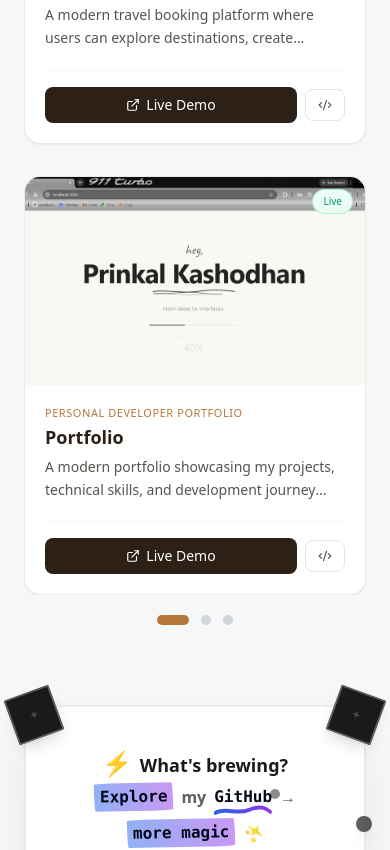
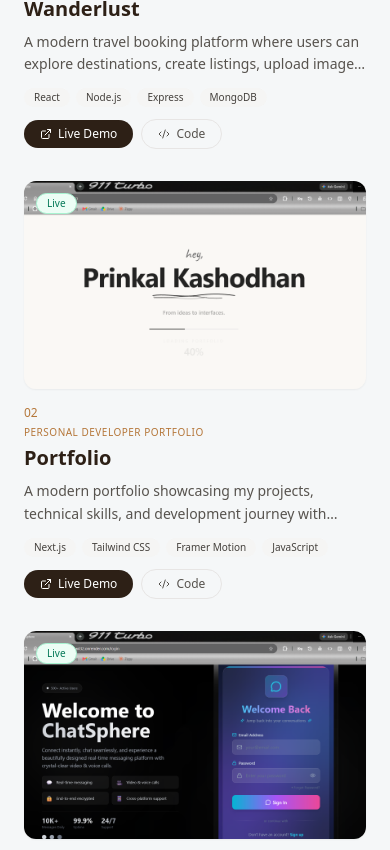
Before and after one commit to kashodhanprinkal/prinkal-portfolio, a Next.js app: page / in a window 390 px wide. Shown: the part 3940-4790 px from the top of the page. Built offline with nearby package versions, Linux system fonts and the light colour scheme; what lightswind would draw is missing.

Commit message:
change the ui for project and also make smooth costom sursor

```diff
--- a/src/components/sections/Projects.jsx
+++ b/src/components/sections/Projects.jsx
@@ -1,133 +1,51 @@
 "use client";
 
-import { useState } from "react";
-import { motion, AnimatePresence } from "framer-motion";
+import { useRef, useState } from "react";
+import { motion, useInView } from "framer-motion";
+import Image from "next/image";
+import { ExternalLink, Code2, ArrowRight, Eye } from "lucide-react";
 import AnimatedHeading from "@/components/ui/AnimatedHeading";
+import { projects } from "@/data/projects";
 import HighlightText from "@/components/ui/HighlightText";
-import ProjectCard from "@/components/ui/ProjectCard";
-import { projects } from "@/data/projects";
-import { ChevronLeft, ChevronRight, ArrowRight } from "lucide-react";
-import { FaGithub } from "react-icons/fa";
+import { FaGithub } from "react-icons/fa";  //
+
+// Status badge colors
+const statusColors = {
+  Live: "bg-emerald-50 text-emerald-700 border-emerald-200",
+  "In Progress": "bg-amber-50 text-amber-700 border-amber-200",
+  Completed: "bg-sky-50 text-sky-700 border-sky-200",
+  Archived: "bg-stone-50 text-stone-500 border-stone-200",
+};
 
 export default function Projects() {
-  const [index, setIndex] = useState(0);
-  const [direction, setDirection] = useState(0);
-
-  const maxIndex = Math.max(0, projects.length - 2);
-
-  const next = () => {
-    setDirection(1);
-    setIndex((prev) => (prev >= maxIndex ? 0 : prev + 1));
-  };
-
-  const prev = () => {
-    setDirection(-1);
-    setIndex((prev) => (prev <= 0 ? maxIndex : prev - 1));
-  };
-
-  const handleDragEnd = (_, info) => {
-    if (info.offset.x < -100) next();
-    if (info.offset.x > 100) prev();
-  };
-
-  const visibleProjects = [
-    projects[index],
-    projects[index + 1] || projects[0],
-  ];
-
   return (
-    <section id="projects" className="relative py-28 bg-[#F5F7F8]">
-      <div className="mx-auto max-w-7xl px-6">
-
-        {/* Heading */}
-        <div className="text-center">
-          <div className="mt-[-90]">
-            <AnimatedHeading variant="dark">Projects</AnimatedHeading>
-          </div>
-
-          <p className="mx-auto mt-4 max-w-2xl text-[#4A4A4A] text-lg leading-8">
-            A collection of projects showcasing my skills, and continuous learning.
+    <section id="projects" className="py-20 md:py-28 bg-[#F5F7F8]">
+      <div className="mx-auto max-w-6xl px-6">
+        {/* Header */}
+        <div className="mb-12 text-center md:mb-16">
+          <AnimatedHeading variant="dark">Projects</AnimatedHeading>
+          <p className="mx-auto mt-4 max-w-2xl text-[#4A4A4A] text-lg leading-relaxed">
+            A curated selection of my work — each project tells a story of problem-solving and creativity.
           </p>
         </div>
 
-        {/* Slider */}
-        <div className="relative mt-8">
+        {/* Project Rows */}
+        <div className="space-y-8">
+          {projects.map((project, index) => {
+            const isEven = index % 2 === 0;
 
-          {/* Left */}
-          <button
-            onClick={prev}
-            className="absolute left-0 top-1/2 z-20 hidden h-12 w-12 -translate-x-1/2 -translate-y-1/2 items-center justify-center rounded-full border-2 border-[#E8ECEF] bg-white shadow-md transition hover:scale-110 hover:border-[#B5773A] hover:shadow-lg lg:flex"
-          >
-            <ChevronLeft className="h-5 w-5 text-[#1A1A1A]" />
-          </button>
-
-          {/* Right */}
-          <button
-            onClick={next}
-            className="absolute right-0 top-1/2 z-20 hidden h-12 w-12 translate-x-1/2 -translate-y-1/2 items-center justify-center rounded-full border-2 border-[#E8ECEF] bg-white shadow-md transition hover:scale-110 hover:border-[#B5773A] hover:shadow-lg lg:flex"
-          >
-            <ChevronRight className="h-5 w-5 text-[#1A1A1A]" />
-          </button>
-
-          <div className="overflow-hidden">
-            <AnimatePresence mode="wait" custom={direction}>
-              <motion.div
-                key={index}
-                custom={direction}
-                initial={{
-                  x: direction > 0 ? 250 : -250,
-                  opacity: 0,
-                  scale: 0.96,
-                }}
-                animate={{
-                  x: 0,
-                  opacity: 1,
-                  scale: 1,
-                }}
-                exit={{
-                  x: direction > 0 ? -250 : 250,
-                  opacity: 0,
-                  scale: 0.96,
-                }}
-                transition={{
-                  duration: 0.45,
-                  ease: "easeInOut",
-                }}
-                drag="x"
-                dragElastic={0.15}
-                dragConstraints={{ left: 0, right: 0 }}
-                onDragEnd={handleDragEnd}
-                className="grid grid-cols-1 gap-8 md:grid-cols-2"
-              >
-                {visibleProjects.map((project) => (
-                  <ProjectCard
-                    key={project.id}
-                    project={project}
-                  />
-                ))}
-              </motion.div>
-            </AnimatePresence>
-          </div>
+            return (
+              <ProjectRow
+                key={project.id}
+                project={project}
+                index={index}
+                isEven={isEven}
+              />
+            );
+          })}
         </div>
 
-        {/* Dots */}
-        <div className="mt-5 flex justify-center gap-3">
-          {Array.from({ length: maxIndex + 1 }).map((_, i) => (
-            <button
-              key={i}
-              onClick={() => {
-                setDirection(i > index ? 1 : -1);
-                setIndex(i);
-              }}
-              className={`h-2.5 rounded-full transition-all duration-300 ${
-                i === index
-                  ? "w-8 bg-[#B5773A]"
-                  : "w-2.5 bg-[#D1D5DB]"
-              }`}
-            />
-          ))}
-        </div>
-
+        {/* CTA */}
         {/* GitHub CTA - Sticker Style with Corner Tapes Only */}
         <motion.div
           initial={{ opacity: 0, scale: 0.95, rotate: -2 }}
@@ -208,3 +126,192 @@ export default function Projects() {
     </section>
   );
 }
+
+// Project Row Component
+function ProjectRow({ project, index, isEven }) {
+  const ref = useRef(null);
+  const isInView = useInView(ref, { once: true, amount: 0.3 });
+  const [isHovered, setIsHovered] = useState(false);
+
+  return (
+    <motion.div
+      ref={ref}
+      initial={{ opacity: 0, y: 30 }}
+      animate={isInView ? { opacity: 1, y: 0 } : { opacity: 0, y: 30 }}
+      transition={{ duration: 0.5, delay: index * 0.08 }}
+      className="group relative"
+    >
+      <div
+        className={`flex flex-col gap-4 ${isEven ? "md:flex-row" : "md:flex-row-reverse"}`}
+        onMouseEnter={() => setIsHovered(true)}
+        onMouseLeave={() => setIsHovered(false)}
+        style={{ cursor: 'none' }}
+      >
+
+        {/* Custom Cursor */}
+        <motion.div
+          animate={{
+            scale: isHovered ? 1 : 0,
+            opacity: isHovered ? 1 : 0,
+          }}
+          transition={{ duration: 0.2 }}
+          className="pointer-events-none fixed z-50 flex h-12 w-12 items-center justify-center rounded-full bg-[#B5773A] text-white shadow-lg"
+          style={{
+            left: 'var(--mouse-x)',
+            top: 'var(--mouse-y)',
+            transform: 'translate(-50%, -50%)',
+          }}
+        >
+          <Eye className="h-5 w-5" />
+        </motion.div>
+
+        {/* Image Side - 45% */}
+        <motion.div
+          className="relative w-full md:w-[45%]"
+          whileHover={{ scale: 1.02 }}
+          transition={{ duration: 0.3 }}
+        >
+          <div className="relative h-52 w-full overflow-hidden rounded-xl bg-stone-100 shadow-sm transition-shadow duration-300 group-hover:shadow-xl md:h-64 lg:h-72">
+            <Image
+              src={project.image}
+              alt={project.title}
+              fill
+              className="object-cover transition duration-500 group-hover:scale-110"
+            />
+
+            {/* Overlay on hover */}
+            <motion.div
+              initial={{ opacity: 0 }}
+              whileHover={{ opacity: 1 }}
+              transition={{ duration: 0.3 }}
+              className="absolute inset-0 bg-gradient-to-t from-black/40 via-black/10 to-transparent"
+            />
+
+            {/* Status Badge */}
+            {project.status && (
+              <span
+                className={`absolute left-3 top-3 rounded-full border px-2.5 py-0.5 text-[10px] font-medium backdrop-blur-sm ${
+                  statusColors[project.status] || "bg-stone-50 text-stone-500 border-stone-200"
+                }`}
+              >
+                {project.status}
+              </span>
+            )}
+
+            {/* Featured Badge */}
+            {project.featured && (
+              <span className="absolute -right-2 -top-2 rotate-12 bg-[#B5773A] px-3 py-0.5 text-[10px] font-bold text-white shadow-lg">
+                ★ Featured
+              </span>
+            )}
+          </div>
+        </motion.div>
+
+        {/* Content Side - 55% */}
+        <motion.div
+          className="flex w-full flex-col justify-center md:w-[55%] md:px-4"
+          whileHover={{ x: isEven ? 6 : -6 }}
+          transition={{ duration: 0.3 }}
+        >
+          {/* Project Number */}
+          <span className="text-xs font-medium text-[#B5773A]">
+            {String(index + 1).padStart(2, "0")}
+          </span>
+
+          {/* Subtitle */}
+          {project.subtitle && (
+            <p className="mt-1 text-[10px] font-medium uppercase tracking-wider text-[#B5773A]">
+              {project.subtitle}
+            </p>
+          )}
+
+          {/* Title */}
+          <h3 className="mt-1 text-xl font-bold text-[#2D2016] md:text-2xl">
+            {project.title}
+          </h3>
+
+          {/* Description - shorter */}
+          <p className="mt-2 text-sm leading-relaxed text-stone-600 line-clamp-2 md:text-sm">
+            {project.description}
+          </p>
+
+          {/* Tech Tags - smaller */}
+          <div className="mt-3 flex flex-wrap gap-1.5">
+            {project.tags.slice(0, 4).map((tag) => (
+              <span
+                key={tag}
+                className="rounded-full bg-stone-100 px-2.5 py-0.5 text-[10px] font-medium text-stone-700"
+              >
+                {tag}
+              </span>
+            ))}
+          </div>
+
+          {/* Metrics (optional) - smaller */}
+          {project.metrics && (
+            <div className="mt-2 flex flex-wrap gap-3 text-xs text-stone-600">
+              {Object.entries(project.metrics).map(([key, value]) => (
+                <span key={key} className="flex items-center gap-1">
+                  <span className="font-medium text-[#2D2016]">{value}</span>
+                  <span className="text-stone-400">•</span>
+                  <span className="capitalize text-[10px]">{key.replace(/([A-Z])/g, ' $1').trim()}</span>
+                </span>
+              ))}
+            </div>
+          )}
+
+          {/* Progress Bar (smaller) */}
+          {project.status === "In Progress" && project.progress && (
+            <div className="mt-2">
+              <div className="h-1 w-full rounded-full bg-stone-200">
+                <div
+                  className="h-1 rounded-full bg-[#B5773A] transition-all"
+                  style={{ width: `${project.progress}%` }}
+                />
+              </div>
+              <span className="text-[10px] text-stone-500">{project.progress}% complete</span>
+            </div>
+          )}
+
+          {/* Action Buttons - smaller */}
+          <div className="mt-3 flex flex-wrap items-center gap-2">
+            {project.liveLink && (
+              <a
+                href={project.liveLink}
+                target="_blank"
+                rel="noopener noreferrer"
+                className="inline-flex items-center gap-1.5 rounded-full bg-[#2D2016] px-4 py-1.5 text-xs font-medium text-white transition hover:bg-[#5C3D1E] hover:scale-105"
+              >
+                <ExternalLink className="h-3 w-3" />
+                Live Demo
+              </a>
+            )}
+
+            {project.githubLink && (
+              <a
+                href={project.githubLink}
+                target="_blank"
+                rel="noopener noreferrer"
+                className="inline-flex items-center gap-1.5 rounded-full border border-stone-200 px-4 py-1.5 text-xs font-medium text-stone-600 transition hover:border-stone-300 hover:bg-stone-50"
+              >
+                <Code2 className="h-3 w-3" />
+                Code
+              </a>
+            )}
+
+            {/* Case Study Link - smaller */}
+            {project.caseStudy && (
+              <a
+                href={project.caseStudy}
+                className="inline-flex items-center gap-1 text-xs font-medium text-[#B5773A] transition hover:text-[#8A5C2E]"
+              >
+                Read more
+                <ArrowRight className="h-3 w-3" />
+              </a>
+            )}
+          </div>
+        </motion.div>
+      </div>
+    </motion.div>
+  );
+}
--- a/src/components/ui/CustomCursor.jsx
+++ b/src/components/ui/CustomCursor.jsx
@@ -1,106 +1,149 @@
 "use client";
 
 import { useEffect, useState } from "react";
-import { motion } from "framer-motion";
+import { motion, useMotionValue, useSpring } from "framer-motion";
 
 export default function CustomCursor() {
-  const [position, setPosition] = useState({ x: 0, y: 0 });
-  const [visible, setVisible] = useState(false);
-  const [hover, setHover] = useState(false);
+  // ✅ All useMotionValue and useSpring calls at the top level
+  const cursorX = useMotionValue(0);
+  const cursorY = useMotionValue(0);
+
+  // Spring configs
+  const springConfig = { damping: 20, stiffness: 300, mass: 0.5 };
+  const x = useSpring(cursorX, springConfig);
+  const y = useSpring(cursorY, springConfig);
+
+  // Trail spring (with different config)
+  const trailSpringConfig = { damping: 30, stiffness: 150, mass: 1 };
+  const trailX = useSpring(cursorX, trailSpringConfig);
+  const trailY = useSpring(cursorY, trailSpringConfig);
+
+  const [isHovered, setIsHovered] = useState(false);
+  const [isVisible, setIsVisible] = useState(false);
+  const [isClicking, setIsClicking] = useState(false);
 
   useEffect(() => {
-    const move = (e) => {
-      setPosition({
-        x: e.clientX,
-        y: e.clientY,
-      });
-
-      setVisible(true);
+    const onMouseMove = (e) => {
+      cursorX.set(e.clientX);
+      cursorY.set(e.clientY);
+      setIsVisible(true);
     };
 
-    const checkHover = (e) => {
+    const onMouseOver = (e) => {
       const target = e.target.closest(
-        "a,button,input,textarea"
+        "a, button, input, textarea, [role='button'], .cursor-pointer, .hover\\:cursor-pointer"
       );
-
-      setHover(!!target);
+      setIsHovered(!!target);
     };
 
-    window.addEventListener("mousemove", move);
-    window.addEventListener("mouseover", checkHover);
+    const onMouseDown = () => setIsClicking(true);
+    const onMouseUp = () => setIsClicking(false);
+    const onMouseLeave = () => setIsVisible(false);
+    const onMouseEnter = () => setIsVisible(true);
+
+    window.addEventListener("mousemove", onMouseMove, { passive: true });
+    window.addEventListener("mouseover", onMouseOver, { passive: true });
+    window.addEventListener("mousedown", onMouseDown, { passive: true });
+    window.addEventListener("mouseup", onMouseUp, { passive: true });
+    window.addEventListener("mouseleave", onMouseLeave, { passive: true });
+    window.addEventListener("mouseenter", onMouseEnter, { passive: true });
 
     document.body.style.cursor = "none";
 
     return () => {
-      window.removeEventListener("mousemove", move);
-      window.removeEventListener("mouseover", checkHover);
-
+      window.removeEventListener("mousemove", onMouseMove);
+      window.removeEventListener("mouseover", onMouseOver);
+      window.removeEventListener("mousedown", onMouseDown);
+      window.removeEventListener("mouseup", onMouseUp);
+      window.removeEventListener("mouseleave", onMouseLeave);
+      window.removeEventListener("mouseenter", onMouseEnter);
       document.body.style.cursor = "auto";
     };
-  }, []);
+  }, [cursorX, cursorY]);
 
+  // Don't render on touch devices
+  if (typeof window !== "undefined" && window.matchMedia("(pointer: coarse)").matches) {
+    return null;
+  }
 
-  if (!visible) return null;
-
+  if (!isVisible) return null;
 
   return (
+    <>
+      {/* Main Cursor Dot */}
       <motion.div
-      className="
-      fixed
-      top-0
-      left-0
-      z-[9999]
-      pointer-events-none
-      "
+        className="fixed top-0 left-0 z-[9999] pointer-events-none"
+        style={{
+          x,
+          y,
+          translateX: "-50%",
+          translateY: "-50%",
+        }}
         animate={{
-        x: position.x - 6,
-        y: position.y - 6,
-        scale: hover ? 2 : 1,
+          scale: isClicking ? 0.8 : isHovered ? 1.8 : 1,
+          opacity: isVisible ? 1 : 0,
+        }}
+        transition={{
+          scale: {
+            type: "spring",
+            stiffness: 400,
+            damping: 25,
+          },
+          opacity: {
+            duration: 0.15,
+          },
+        }}
+      >
+        <div
+          className={`
+            h-3 w-3 rounded-full transition-colors duration-200
+            ${isHovered ? "bg-white" : "bg-black"}
+          `}
+        />
+      </motion.div>
+
+      {/* Outer Ring (shows on hover) - Black & White */}
+      <motion.div
+        className="fixed top-0 left-0 z-[9998] pointer-events-none"
+        style={{
+          x,
+          y,
+          translateX: "-50%",
+          translateY: "-50%",
+        }}
+        animate={{
+          scale: isHovered ? 1 : 0,
+          opacity: isHovered ? 1 : 0,
         }}
         transition={{
           type: "spring",
-        stiffness: 500,
-        damping: 25,
+          stiffness: 300,
+          damping: 20,
+          mass: 0.8,
         }}
       >
+        <div className="h-10 w-10 rounded-full border-2 border-black/40 bg-black/5" />
+      </motion.div>
 
-      <div
-        className={`
-          h-3
-          w-3
-          rounded-full
-          transition-all
-          duration-200
-          ${
-            hover
-              ? "bg-black/70"
-              : "bg-black"
-          }
-        `}
-      />
-
-
-      {/* subtle ring */}
-      {hover && (
+      {/* Trail Ring - Black & White */}
       <motion.div
-          className="
-          absolute
-          -inset-2
-          rounded-full
-          border
-          border-black/30
-          "
-          initial={{
-            scale:0,
-            opacity:0
+        className="fixed top-0 left-0 z-[9997] pointer-events-none"
+        style={{
+          x: trailX,
+          y: trailY,
+          translateX: "-50%",
+          translateY: "-50%",
         }}
         animate={{
-            scale:1,
-            opacity:1
+          scale: isHovered ? 1.2 : 0.5,
+          opacity: isHovered ? 0.3 : 0.1,
         }}
-        />
-      )}
-
+        transition={{
+          duration: 0.1,
+        }}
+      >
+        <div className="h-6 w-6 rounded-full border border-black/10 bg-black/5" />
       </motion.div>
+    </>
   );
 }
```
Lines whose indentation alone changed are shown as unchanged.
